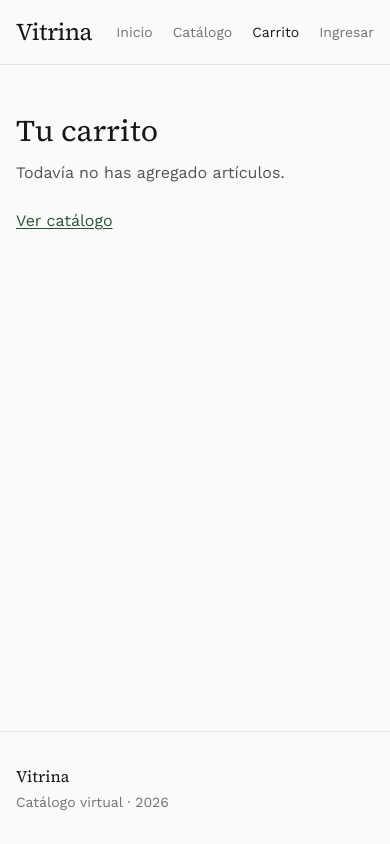
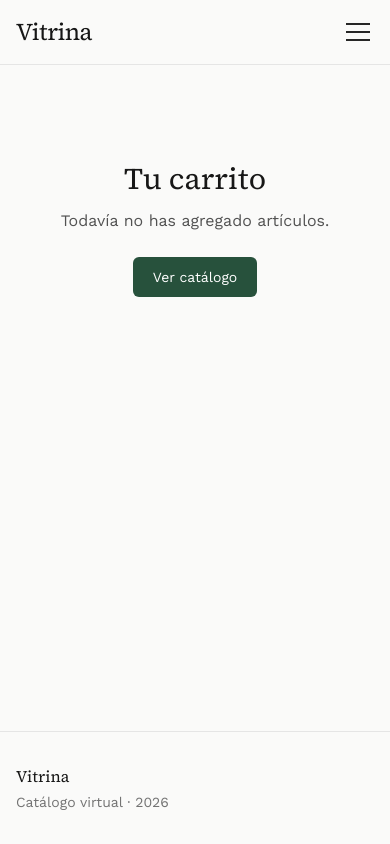
Before and after one commit to manshink/TSPTeam, a React (Vite) app in the folder TSPTeam/: page /carrito in a window 390 px wide. Built offline with nearby package versions, Linux system fonts and the light colour scheme.

Commit message:
Menu mobil disenado, loader unificado, carrito ahora es responsive

```diff
--- a/TSPTeam/src/componentes/BarraNavegacion.jsx
+++ b/TSPTeam/src/componentes/BarraNavegacion.jsx
@@ -1,3 +1,4 @@
+import { useState } from 'react'
 import { Link, NavLink, useNavigate } from 'react-router-dom'
 import { useAutenticacion } from '../hooks/useAutenticacion'
 import { useCarrito } from '../hooks/useCarrito'
@@ -6,29 +7,30 @@ function BarraNavegacion() {
   const { usuario, haySesion, cerrarSesion } = useAutenticacion()
   const { cantidadTotal } = useCarrito()
   const navegar = useNavigate()
+  const [menuAbierto, setMenuAbierto] = useState(false)
 
   const estiloEnlace = ({ isActive }) =>
     isActive ? 'text-neutral-900' : 'text-neutral-500 hover:text-neutral-900'
 
+  function cerrarMenu() {
+    setMenuAbierto(false)
+  }
+
   function salir() {
     cerrarSesion()
+    cerrarMenu()
     navegar('/')
   }
 
-  return (
-    <header className="border-b border-neutral-200">
-      <div className="mx-auto flex w-full max-w-6xl items-center justify-between px-4 py-4 sm:px-6">
-        <Link to="/" className="font-serif text-2xl tracking-tight text-neutral-900">
-          Vitrina
-        </Link>
-        <nav className="flex items-center gap-5 text-sm sm:gap-7">
-          <NavLink to="/" end className={estiloEnlace}>
+  const enlaces = (
+    <>
+      <NavLink to="/" end onClick={cerrarMenu} className={estiloEnlace}>
         Inicio
       </NavLink>
-          <NavLink to="/catalogo" className={estiloEnlace}>
+      <NavLink to="/catalogo" onClick={cerrarMenu} className={estiloEnlace}>
         Catálogo
       </NavLink>
-          <NavLink to="/carrito" className={estiloEnlace}>
+      <NavLink to="/carrito" onClick={cerrarMenu} className={estiloEnlace}>
         Carrito
         {cantidadTotal > 0 && (
           <span className="ml-1.5 rounded-full bg-acento-700 px-1.5 py-0.5 text-xs text-white">
@@ -44,12 +46,43 @@ function BarraNavegacion() {
           </button>
         </div>
       ) : (
-            <NavLink to="/ingreso" className={estiloEnlace}>
+        <NavLink to="/ingreso" onClick={cerrarMenu} className={estiloEnlace}>
           Ingresar
         </NavLink>
       )}
+    </>
+  )
+
+  return (
+    <header className="border-b border-neutral-200">
+      <div className="mx-auto flex w-full max-w-6xl items-center justify-between px-4 py-4 sm:px-6">
+        <Link
+          to="/"
+          onClick={cerrarMenu}
+          className="font-serif text-2xl tracking-tight text-neutral-900"
+        >
+          Vitrina
+        </Link>
+
+        <nav className="hidden items-center gap-5 text-sm sm:flex sm:gap-7">{enlaces}</nav>
+
+        <button
+          type="button"
+          onClick={() => setMenuAbierto((abierto) => !abierto)}
+          aria-label="Menú"
+          className="flex flex-col gap-1.5 p-1 sm:hidden"
+        >
+          <span className="h-0.5 w-6 bg-neutral-800" />
+          <span className="h-0.5 w-6 bg-neutral-800" />
+          <span className="h-0.5 w-6 bg-neutral-800" />
+        </button>
+      </div>
+
+      {menuAbierto && (
+        <nav className="flex flex-col items-start gap-4 border-t border-neutral-200 px-4 py-5 text-sm sm:hidden">
+          {enlaces}
         </nav>
-      </div>
+      )}
     </header>
   )
 }
--- /dev/null
+++ b/TSPTeam/src/componentes/Cargador.jsx
@@ -0,0 +1,10 @@
+function Cargador({ texto = 'Cargando...' }) {
+  return (
+    <div className="flex items-center gap-3 py-10 text-neutral-500">
+      <span className="h-5 w-5 animate-spin rounded-full border-2 border-neutral-300 border-t-acento-600" />
+      <span className="text-sm">{texto}</span>
+    </div>
+  )
+}
+
+export default Cargador
--- a/TSPTeam/src/paginas/Carrito.jsx
+++ b/TSPTeam/src/paginas/Carrito.jsx
@@ -12,13 +12,16 @@ function Carrito() {
 
   if (confirmado) {
     return (
-      <section className="max-w-lg">
+      <section className="mx-auto max-w-lg py-12 text-center">
         <h1 className="text-3xl">¡Gracias por tu compra!</h1>
         <p className="mt-3 text-neutral-600">
           Tu pedido quedó registrado{usuario ? `, ${usuario.nombre}` : ''}. Te enviaremos los detalles
           por correo.
         </p>
-        <Link to="/catalogo" className="mt-6 inline-block text-acento-700 underline underline-offset-2">
+        <Link
+          to="/catalogo"
+          className="mt-6 inline-block rounded-md bg-acento-700 px-5 py-2.5 text-sm text-white hover:bg-acento-800"
+        >
           Seguir comprando
         </Link>
       </section>
@@ -27,10 +30,13 @@ function Carrito() {
 
   if (articulos.length === 0) {
     return (
-      <section>
+      <section className="py-12 text-center">
         <h1 className="text-3xl">Tu carrito</h1>
         <p className="mt-3 text-neutral-600">Todavía no has agregado artículos.</p>
-        <Link to="/catalogo" className="mt-6 inline-block text-acento-700 underline underline-offset-2">
+        <Link
+          to="/catalogo"
+          className="mt-6 inline-block rounded-md bg-acento-700 px-5 py-2.5 text-sm text-white hover:bg-acento-800"
+        >
           Ver catálogo
         </Link>
       </section>
@@ -47,21 +53,34 @@ function Carrito() {
   }
 
   return (
-    <section>
+    <section className="mx-auto max-w-3xl">
       <h1 className="text-3xl">Tu carrito</h1>
 
       <ul className="mt-8 divide-y divide-neutral-200 border-y border-neutral-200">
         {articulos.map((articulo) => (
-          <li key={articulo.id} className="flex flex-wrap items-center gap-4 py-4">
+          <li key={articulo.id} className="flex gap-4 py-5">
             <img
               src={articulo.imagen}
               alt={articulo.titulo}
-              className="h-16 w-16 shrink-0 object-contain"
+              className="h-20 w-20 shrink-0 object-contain"
             />
-            <div className="min-w-0 flex-1">
-              <p className="truncate text-sm text-neutral-900">{articulo.titulo}</p>
-              <p className="text-sm text-neutral-500">{formatearPrecio(articulo.precio)}</p>
+            <div className="flex min-w-0 flex-1 flex-col gap-3">
+              <div className="flex items-start justify-between gap-3">
+                <div className="min-w-0">
+                  <p className="line-clamp-2 text-sm text-neutral-900">{articulo.titulo}</p>
+                  <p className="mt-0.5 text-sm text-neutral-500">
+                    {formatearPrecio(articulo.precio)}
+                  </p>
                 </div>
+                <button
+                  type="button"
+                  onClick={() => eliminar(articulo.id)}
+                  className="shrink-0 text-sm text-neutral-400 hover:text-red-700"
+                >
+                  Eliminar
+                </button>
+              </div>
+              <div className="flex items-center justify-between gap-3">
                 <div className="flex items-center gap-2">
                   <button
                     type="button"
@@ -79,16 +98,11 @@ function Carrito() {
                     +
                   </button>
                 </div>
-            <p className="w-24 text-right text-sm text-neutral-900">
+                <p className="text-sm font-medium text-neutral-900">
                   {formatearPrecio(subtotalArticulo(articulo))}
                 </p>
-            <button
-              type="button"
-              onClick={() => eliminar(articulo.id)}
-              className="text-sm text-neutral-400 hover:text-red-700"
-            >
-              Eliminar
-            </button>
+              </div>
+            </div>
           </li>
         ))}
       </ul>
--- a/TSPTeam/src/paginas/Catalogo.jsx
+++ b/TSPTeam/src/paginas/Catalogo.jsx
@@ -3,6 +3,7 @@ import { obtenerProductos } from '../servicios/productos'
 import { marcaDe } from '../datos/inventario'
 import TarjetaProducto from '../componentes/TarjetaProducto'
 import FiltrosCatalogo from '../componentes/FiltrosCatalogo'
+import Cargador from '../componentes/Cargador'
 
 const filtrosIniciales = {
   categoria: '',
@@ -27,7 +28,7 @@ function Catalogo() {
   }, [])
 
   if (cargando) {
-    return <p className="text-neutral-500">Cargando productos...</p>
+    return <Cargador texto="Cargando productos..." />
   }
 
   if (error) {
@@ -91,7 +92,9 @@ function Catalogo() {
       />
 
       {productosFiltrados.length === 0 ? (
-        <p className="mt-10 text-neutral-600">No hay artículos que coincidan con tu búsqueda.</p>
+        <p className="mt-16 text-center text-neutral-600">
+          No hay artículos que coincidan con tu búsqueda.
+        </p>
       ) : (
         <div className="mt-8 grid grid-cols-2 gap-x-6 gap-y-10 sm:grid-cols-3 lg:grid-cols-4">
           {productosFiltrados.map((producto) => (
--- a/TSPTeam/src/paginas/DetalleProducto.jsx
+++ b/TSPTeam/src/paginas/DetalleProducto.jsx
@@ -2,6 +2,7 @@ import { useEffect, useState } from 'react'
 import { useParams, Link } from 'react-router-dom'
 import { obtenerProducto } from '../servicios/productos'
 import { useCarrito } from '../hooks/useCarrito'
+import Cargador from '../componentes/Cargador'
 import { formatearPrecio } from '../lib/formato'
 import { traducirCategoria } from '../datos/categorias'
 import { stockDe, marcaDe } from '../datos/inventario'
@@ -31,7 +32,7 @@ function DetalleProducto() {
   }, [agregado])
 
   if (cargando) {
-    return <p className="text-neutral-500">Cargando...</p>
+    return <Cargador />
   }
 
   if (error || !producto) {
```
Lines whose indentation alone changed are shown as unchanged.
